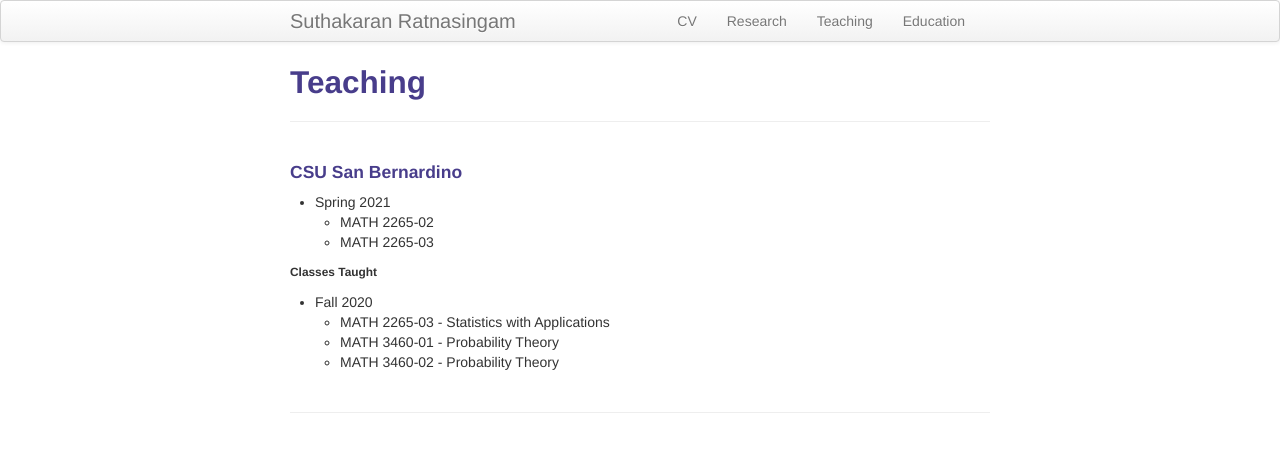
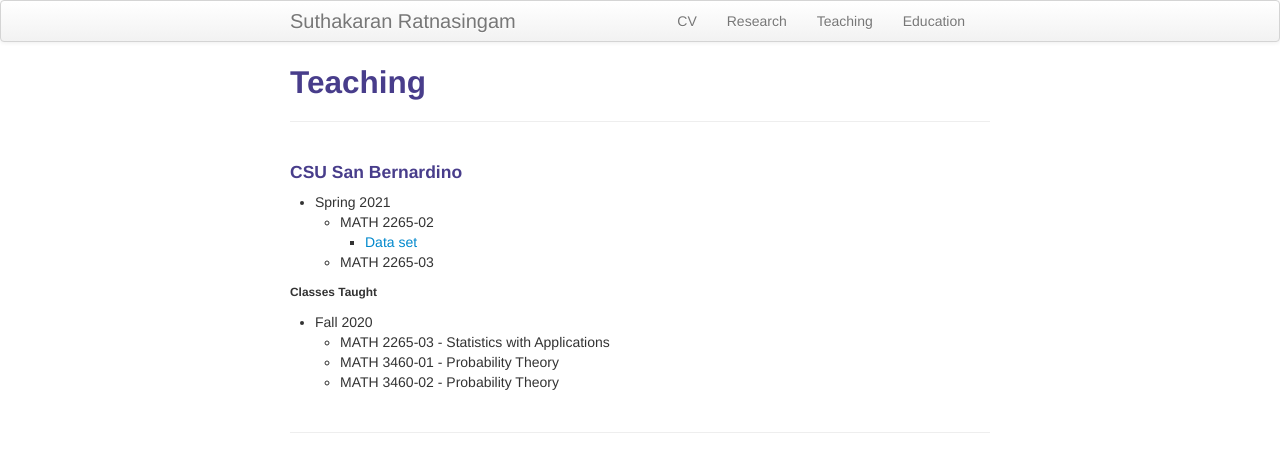
Before and after one commit to suthakaranr/suthakaranr.github.io, a Jekyll site: the page built from pages/Teaching.md, in a window 1280 px wide. Shown: the top 472 px of the page. Built offline with Jekyll 4.4.1, drawn with Linux system fonts in a browser that asks for light colours.

Commit message:
Update Teaching.md

```diff
--- a/pages/Teaching.md
+++ b/pages/Teaching.md
@@ -6,6 +6,7 @@ description: Suthakaran's teaching portfolio
 #### CSU San Bernardino
 * Spring 2021
    * MATH 2265-02
+       *  [Data set](https://github.com/user/repo/blob/branch/other_file.md)
    * MATH 2265-03
 
 ###### Classes Taught
```
